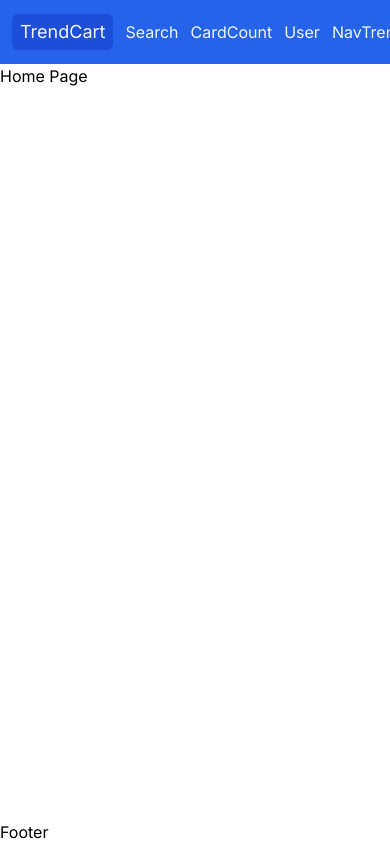
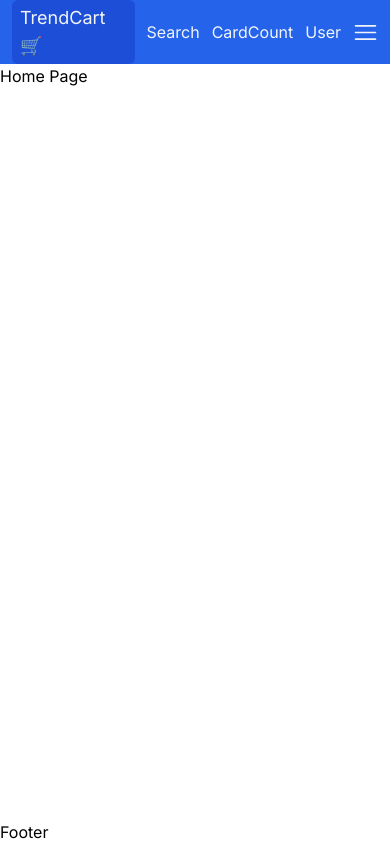
Before and after one commit to arzucaner/trendcart-ecommerce, a Next.js app: page / in a window 390 px wide. Built offline with nearby package versions, Linux system fonts and the light colour scheme.

Commit message:
Add responsive hamburger menu for mobile navigation
Implemented a responsive hamburger menu for enhanced mobile navigation in the web application, ensuring a seamless and user-friendly experience on various devices.

```diff
--- /dev/null
+++ b/app/components/navbar/HamburgerMenu.tsx
@@ -0,0 +1,12 @@
+import { RxHamburgerMenu } from 'react-icons/rx';
+
+
+const HamburgerMenu = () => {
+    return (
+        <div className='relative'>
+            <RxHamburgerMenu size="25" />
+        </div>
+    )
+}
+
+export default HamburgerMenu;
--- a/app/components/navbar/Logo.tsx
+++ b/app/components/navbar/Logo.tsx
@@ -2,7 +2,7 @@
 
 const Logo = () => {
     return (
-        <div className="bg-blue-700 px-2 py-1 rounded-md text-lg md:text-2xl">TrendCart</div>
+        <div className="bg-blue-700 px-2 py-1 rounded-md text-lg md:text-2xl cursor-pointer">TrendCart🛒</div>
     )
 }
 
--- a/app/components/navbar/NavTrend.tsx
+++ /dev/null
@@ -1,8 +0,0 @@
-
-const NavTrend = () => {
-    return (
-        <div>NavTrend</div>
-    )
-}
-
-export default NavTrend;
--- a/app/components/navbar/Navbar.tsx
+++ b/app/components/navbar/Navbar.tsx
@@ -1,6 +1,6 @@
 import CardCount from "./CardCount";
 import Logo from "./Logo";
-import NavTrend from "./NavTrend";
+import HamburgerMenu from "./HamburgerMenu";
 import Search from "./Search";
 import User from "./User";
 
@@ -11,7 +11,7 @@ const Navbar = () => {
             <Search />
             <CardCount />
             <User />
-            <NavTrend />
+            <HamburgerMenu/>
         </div>
     )
 }
```
Also changed, not shown: package.json (+5 -4 lines), 1 other file (tests, documents, lock files or other folders).
